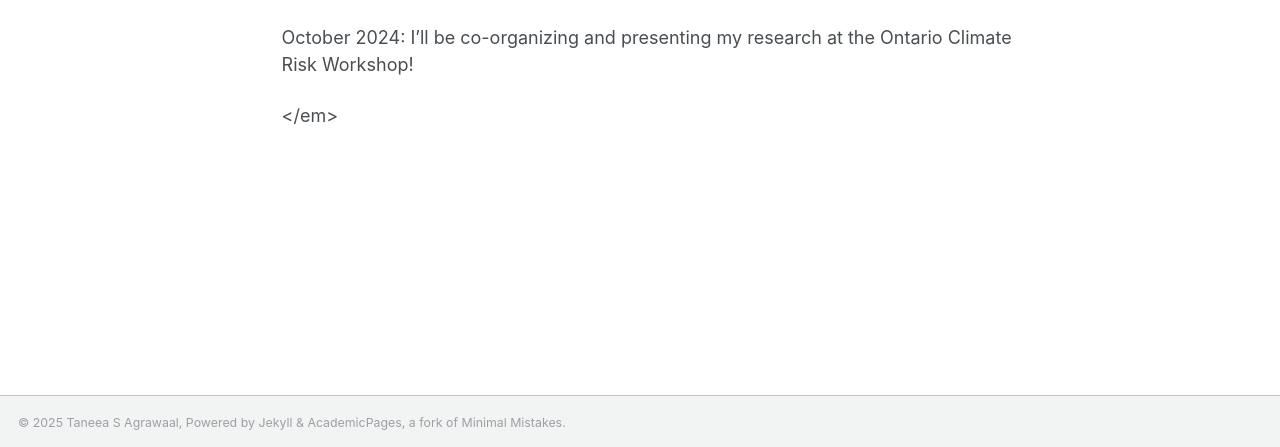
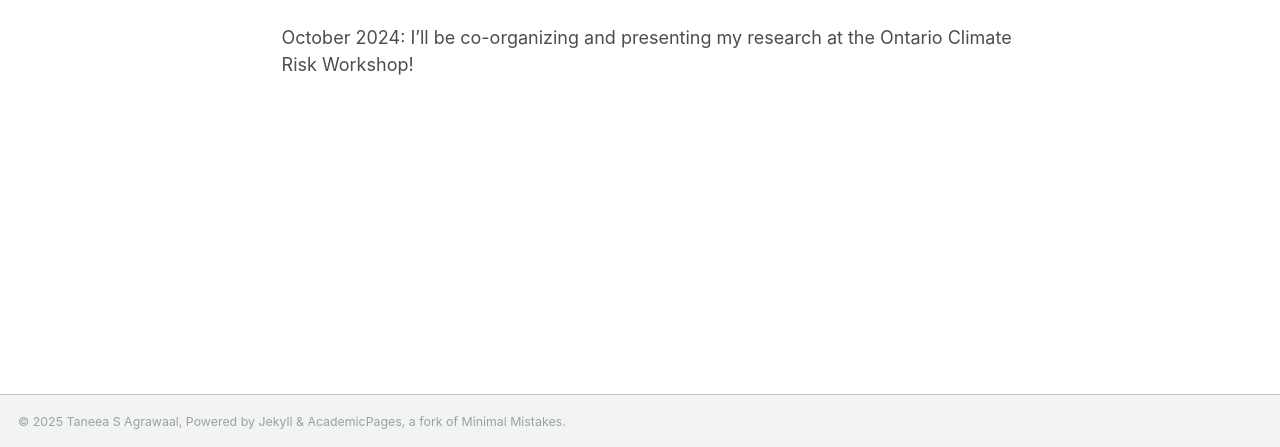
Before and after one commit to TanSA05/website, a Jekyll site: the page built from _pages/about.md, in a window 1280 px wide and 1113 px high. Shown: the part 663-1110 px from the top of the window. Built offline with Jekyll 4.4.1, drawn with Linux system fonts in a browser that asks for light colours; some web fonts are replaced.

Commit message:
Update about.md

```diff
--- a/_pages/about.md
+++ b/_pages/about.md
@@ -19,5 +19,3 @@ January 2024: Named the Department of Computer Science Wolfond Fellow this year!
 January 2024: I'm serving as the Art and Demos Co-Chair for [ACM COMPASS 2025](https://compass.acm.org/). Cfp open. See you in Toronto this summer!
 
 October 2024: I'll be co-organizing and presenting my research at the Ontario Climate Risk Workshop!
-
-</em>
```
